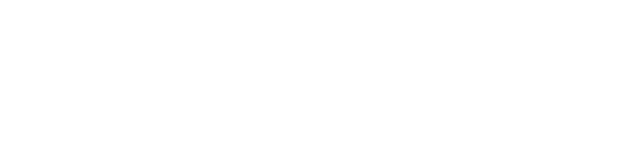
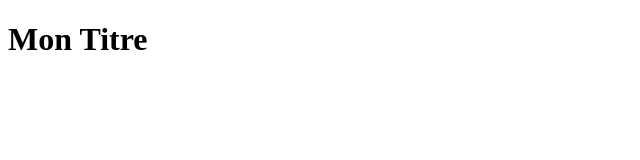
Before and after one commit to poutou89/gitintro, a plain HTML site: page index.html in a window 1280 px wide. Shown: the whole page, without its empty margins (0-640 px from the left). Drawn offline with Linux system fonts and the light colour scheme.

Commit message:
Add Title

```diff
--- a/index.html
+++ b/index.html
@@ -4,6 +4,7 @@
     <meta charset="UTF-8">
     <meta name="viewport" content="width=device-width, initial-scale=1.0">
     <title>Document</title>
+    <h1>Mon Titre</h1>
 </head>
 <body>
 
```
